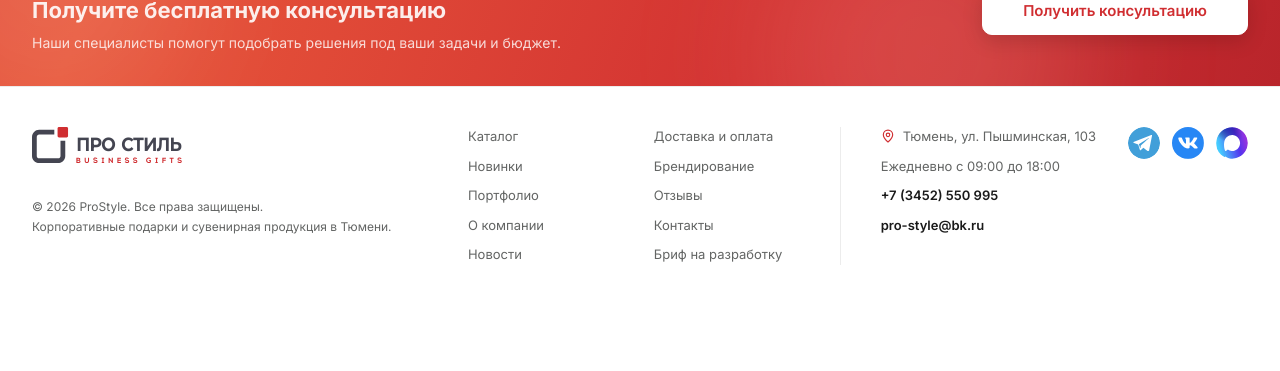
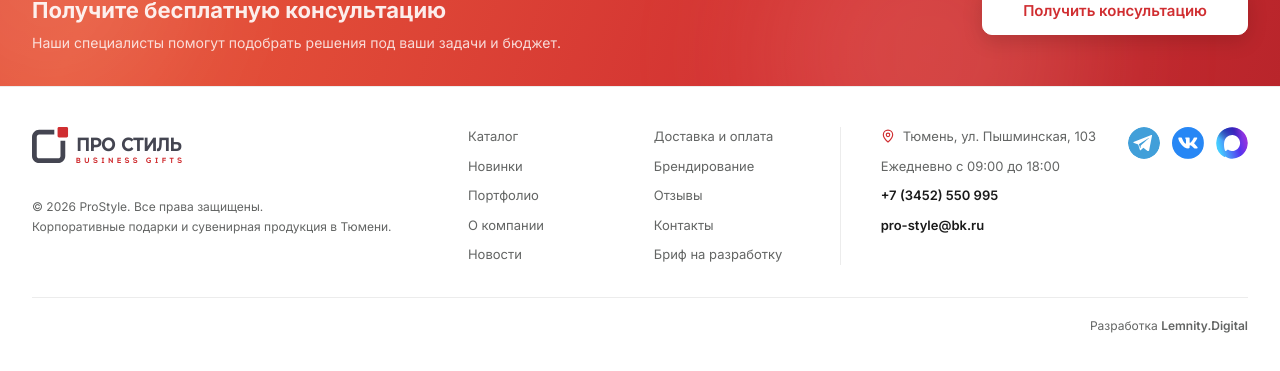
Before and after one commit to lemnity/prost, a Next.js app: page /about in a window 1280 px wide. Shown: the part 2258-2629 px from the top of the page. Before the commit the page ends 2563 px from the top, so only its background shows below. Built offline with nearby package versions, Linux system fonts and the light colour scheme.

Commit message:
feat(footer): developer credit with heart burst on hover

```diff
--- /dev/null
+++ b/src/components/layout/dev-credit.tsx
@@ -0,0 +1,67 @@
+"use client";
+
+import { useRef } from "react";
+
+const COLORS = ["#d02e31", "#ec5b3c", "#ff7a8a", "#f43f5e", "#ffb199"];
+const HEARTS = 16;
+const COOLDOWN = 700;
+const HEART_SVG =
+  '<svg viewBox="0 0 24 24" width="100%" height="100%" fill="currentColor"><path d="M12 21s-7.5-4.6-10-9.3C.4 8.5 2.2 4.5 6 4.5c2.2 0 3.6 1.2 4.5 2.6.3.5.7.9 1.5.9s1.2-.4 1.5-.9c.9-1.4 2.3-2.6 4.5-2.6 3.8 0 5.6 4 4 7.2C19.5 16.4 12 21 12 21z"/></svg>';
+
+/** «Разработка Lemnity.Digital» — при наведении салют из сердечек. */
+export function DevCredit() {
+  const wrap = useRef<HTMLSpanElement>(null);
+  const last = useRef(0);
+
+  function burst() {
+    const el = wrap.current;
+    if (!el || matchMedia("(prefers-reduced-motion: reduce)").matches) return;
+    const now = performance.now();
+    if (now - last.current < COOLDOWN) return;
+    last.current = now;
+    for (let i = 0; i < HEARTS; i++) {
+      const h = document.createElement("span");
+      h.innerHTML = HEART_SVG;
+      h.setAttribute("aria-hidden", "true");
+      const size = 10 + Math.random() * 10;
+      Object.assign(h.style, {
+        position: "absolute",
+        left: "50%",
+        top: "50%",
+        width: `${size}px`,
+        height: `${size}px`,
+        color: COLORS[i % COLORS.length],
+        pointerEvents: "none",
+        willChange: "transform, opacity",
+      });
+      el.appendChild(h);
+      // Веер вверх: угол от −160° до −20°, дальность 40–110px, лёгкое «падение» в конце.
+      const angle = ((-160 + Math.random() * 140) * Math.PI) / 180;
+      const dist = 40 + Math.random() * 70;
+      const x = Math.cos(angle) * dist;
+      const y = Math.sin(angle) * dist;
+      const rot = -40 + Math.random() * 80;
+      h.animate(
+        [
+          { transform: "translate(-50%, -50%) scale(0.3)", opacity: 1 },
+          { transform: `translate(calc(-50% + ${x}px), calc(-50% + ${y}px)) scale(1) rotate(${rot}deg)`, opacity: 1, offset: 0.6 },
+          { transform: `translate(calc(-50% + ${x * 1.1}px), calc(-50% + ${y + 24}px)) scale(0.8) rotate(${rot * 1.5}deg)`, opacity: 0 },
+        ],
+        { duration: 900 + Math.random() * 500, easing: "cubic-bezier(.2,.7,.3,1)" },
+      ).onfinish = () => h.remove();
+    }
+  }
+
+  return (
+    <span ref={wrap} className="relative inline-flex">
+      <span
+        tabIndex={0}
+        onPointerEnter={burst}
+        onFocus={burst}
+        className="cursor-default rounded text-muted transition-colors hover:text-brand focus-visible:text-brand"
+      >
+        Разработка <span className="font-semibold">Lemnity.Digital</span>
+      </span>
+    </span>
+  );
+}
--- a/src/components/layout/site-footer.tsx
+++ b/src/components/layout/site-footer.tsx
@@ -5,10 +5,11 @@ import { site } from "@/content/site";
 import { CurrentYear } from "./current-year";
 import { BrandLogo } from "./brand-logo";
 import { SocialLinks } from "./social-links";
+import { DevCredit } from "./dev-credit";
 
 export function SiteFooter() {
   return (
-    <footer className="border-t border-line py-10">
+    <footer className="overflow-x-clip border-t border-line py-10">
       <Container className="grid gap-8 sm:grid-cols-2 xl:grid-cols-[2.1fr_0.8fr_0.8fr_auto_auto] xl:gap-8">
         <div className="sm:col-span-2 xl:col-span-1">
           <Link href="/" aria-label="ProStyle — на главную" className="inline-block">
@@ -50,6 +51,11 @@ export function SiteFooter() {
         </ul>
         <SocialLinks size={32} className="items-start gap-3 sm:col-span-2 xl:col-span-1" />
       </Container>
+      <Container className="mt-8">
+        <div className="flex justify-center border-t border-line pt-5 text-xs sm:justify-end">
+          <DevCredit />
+        </div>
+      </Container>
     </footer>
   );
 }
```
